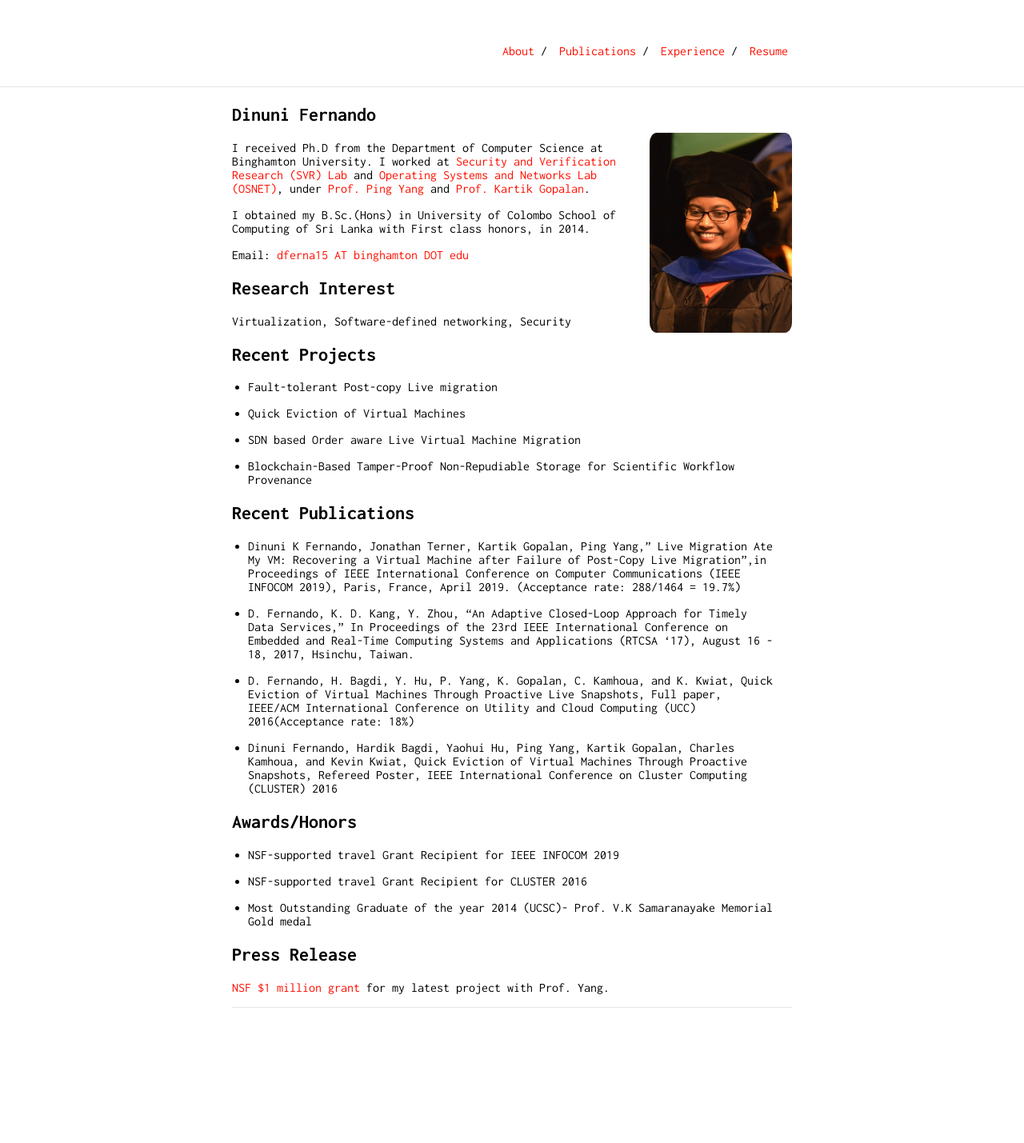
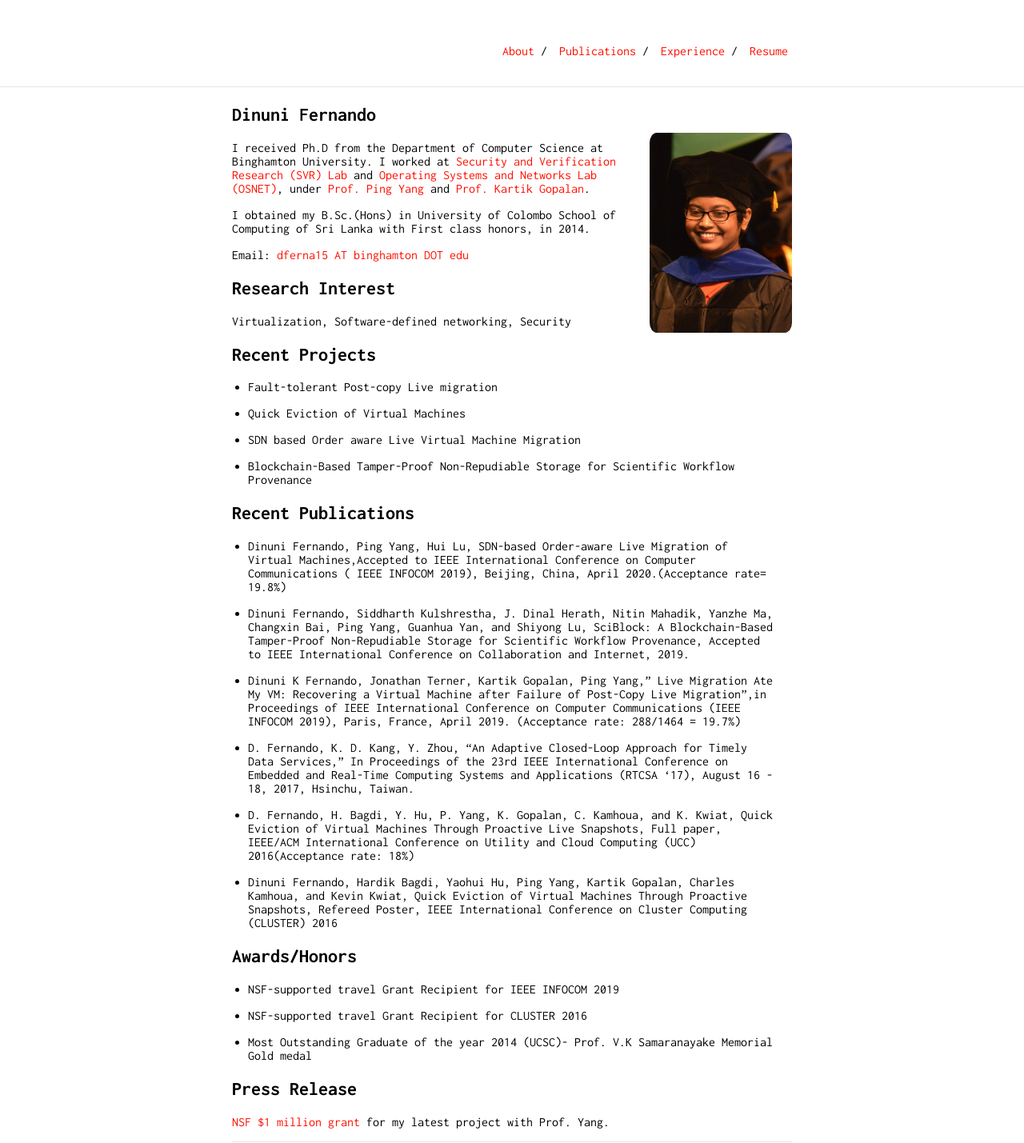
Before and after one commit to dinuni/dinuni.github.io, a Jekyll site: the page built from index.md, in a window 1280 px wide. Shown: the whole page at 80% size. Built offline with Jekyll 4.4.1, drawn with Linux system fonts in a browser that asks for light colours; our own code applies the rules of GitHub Pages for plain Markdown files; before the commit the page ends 1261 px from its top, so only the background shows below that.

Commit message:
Update index.md

```diff
--- a/index.md
+++ b/index.md
@@ -24,6 +24,10 @@ Virtualization, Software-defined networking, Security
 
 ## Recent Publications
 
++ Dinuni Fernando, Ping Yang, Hui Lu, SDN-based Order-aware Live Migration of Virtual Machines,Accepted to IEEE International Conference on Computer Communications ( IEEE INFOCOM 2019), Beijing, China, April 2020.(Acceptance rate= 19.8%)
+
++ Dinuni Fernando, Siddharth Kulshrestha, J. Dinal Herath, Nitin Mahadik, Yanzhe Ma, Changxin Bai, Ping Yang, Guanhua Yan, and Shiyong Lu,  SciBlock: A Blockchain-Based Tamper-Proof Non-Repudiable Storage for Scientific Workflow Provenance, Accepted to IEEE International Conference on Collaboration and Internet, 2019.
+
 + Dinuni K Fernando, Jonathan Terner, Kartik Gopalan, Ping Yang," Live Migration Ate My VM: Recovering a Virtual Machine after Failure of Post-Copy Live Migration",in Proceedings of IEEE International Conference on Computer Communications (IEEE INFOCOM 2019), Paris, France, April 2019. (Acceptance rate: 288/1464 = 19.7%)
 
 + D. Fernando, K. D. Kang, Y. Zhou, "An Adaptive Closed-Loop Approach for Timely Data Services," In Proceedings of the 23rd IEEE International Conference on Embedded and Real-Time Computing Systems and Applications (RTCSA '17), August 16 - 18, 2017, Hsinchu, Taiwan.
```
